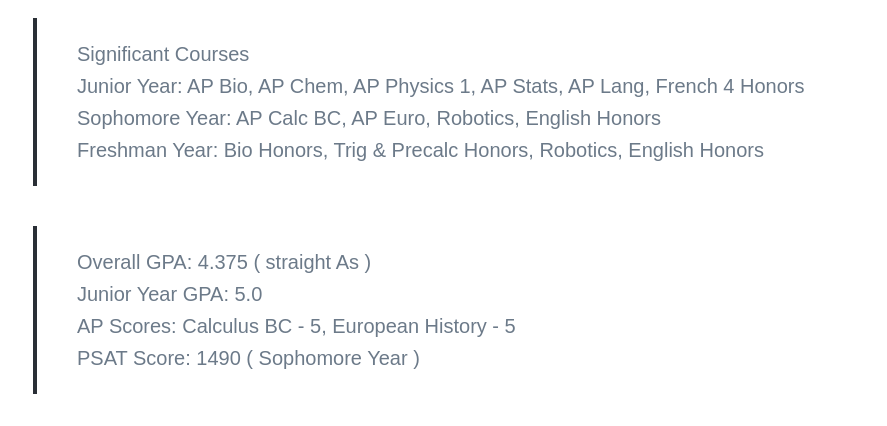
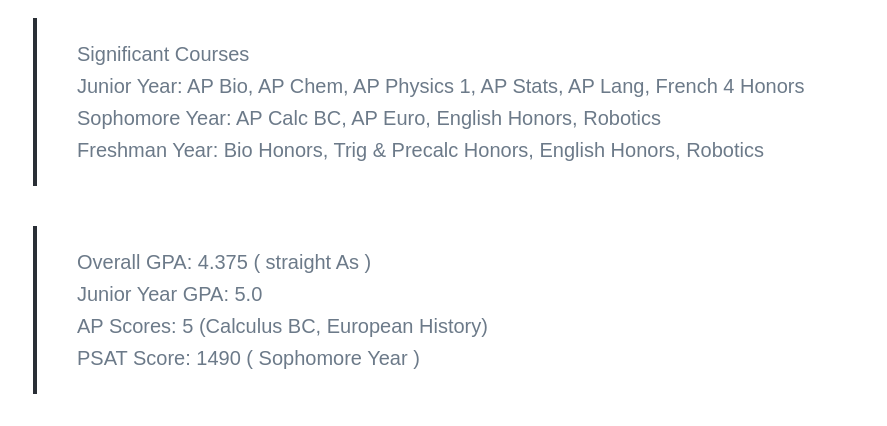
Before and after one commit to disha-22/disha-22.github.io, a Jekyll site: the page built from _pages/Resume.md, in a window 1280 px wide and 1400 px high, scrolled down 594 px. Shown: the part 153-579 px from the top of the window, without its empty margins (137-1024 px from the left). Built offline with Jekyll 4.4.1, drawn with Linux system fonts in a browser that asks for light colours; nearby versions of some CDN libraries; some web fonts are replaced; some of the changed text lies outside the part shown.

Commit message:
Update Resume.md

```diff
--- a/_pages/Resume.md
+++ b/_pages/Resume.md
@@ -10,12 +10,12 @@ featured_image: /images/demo/resume3.jpg
   <p style="font-family:verdana; font-size:20px"><em class="date">Aug 2018 - Current</em></p>
 >Significant Courses <br>
 Junior Year: AP Bio, AP Chem, AP Physics 1, AP Stats, AP Lang, French 4 Honors <br>
-Sophomore Year: AP Calc BC, AP Euro, Robotics, English Honors<br>
-Freshman Year: Bio Honors, Trig & Precalc Honors, Robotics, English Honors
+Sophomore Year: AP Calc BC, AP Euro, English Honors, Robotics<br>
+Freshman Year: Bio Honors, Trig & Precalc Honors, English Honors, Robotics
 
 > Overall GPA: 4.375 ( straight As )
 <br> Junior Year GPA: 5.0
-<br> AP Scores: Calculus BC - 5, European History - 5
+<br> AP Scores: 5 (Calculus BC, European History)
 <br> PSAT Score: 1490 ( Sophomore Year )
 
 <hr>
```
Also changed, not shown: other parts of _pages/Resume.md (+1 -1 lines).
